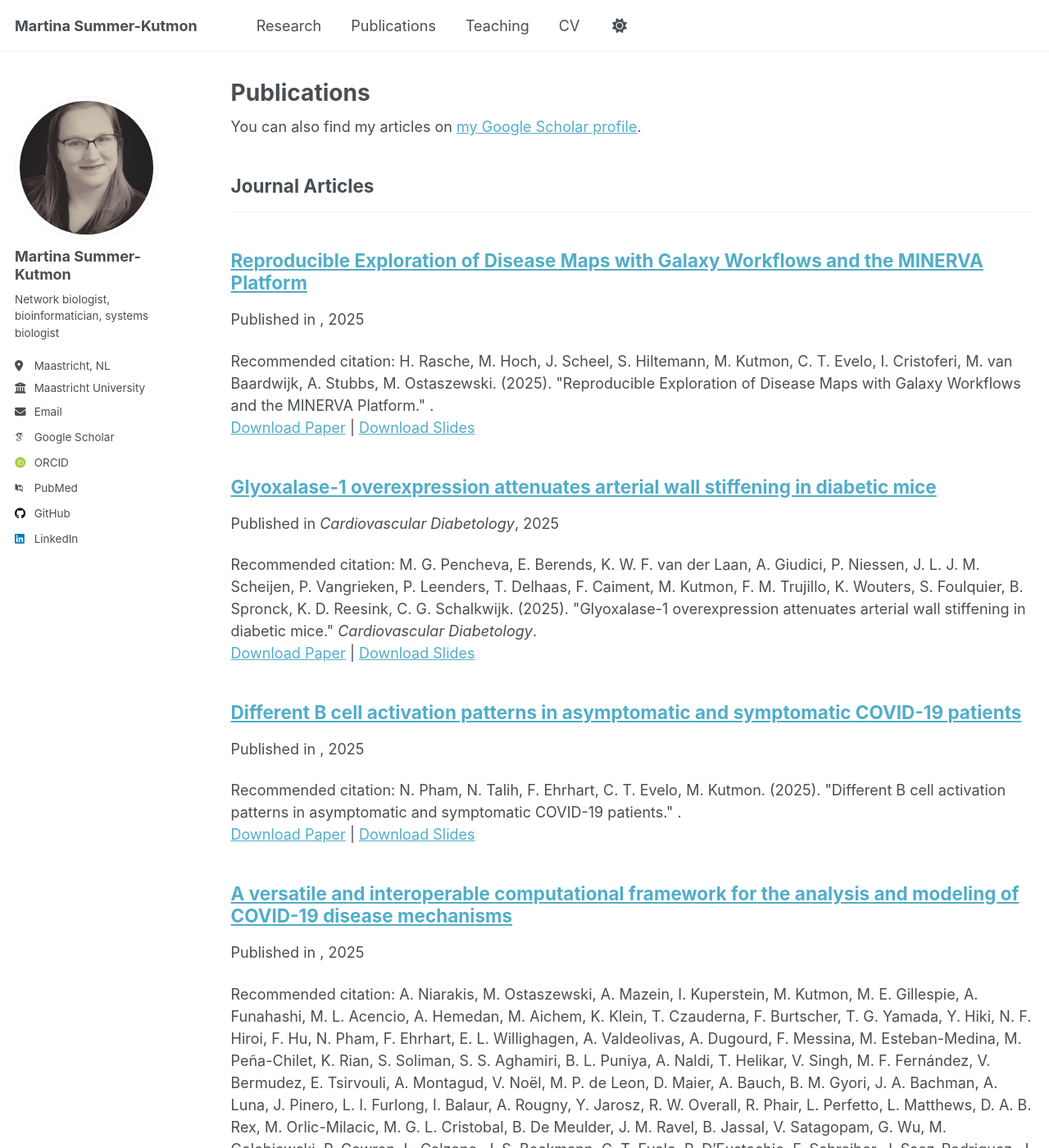
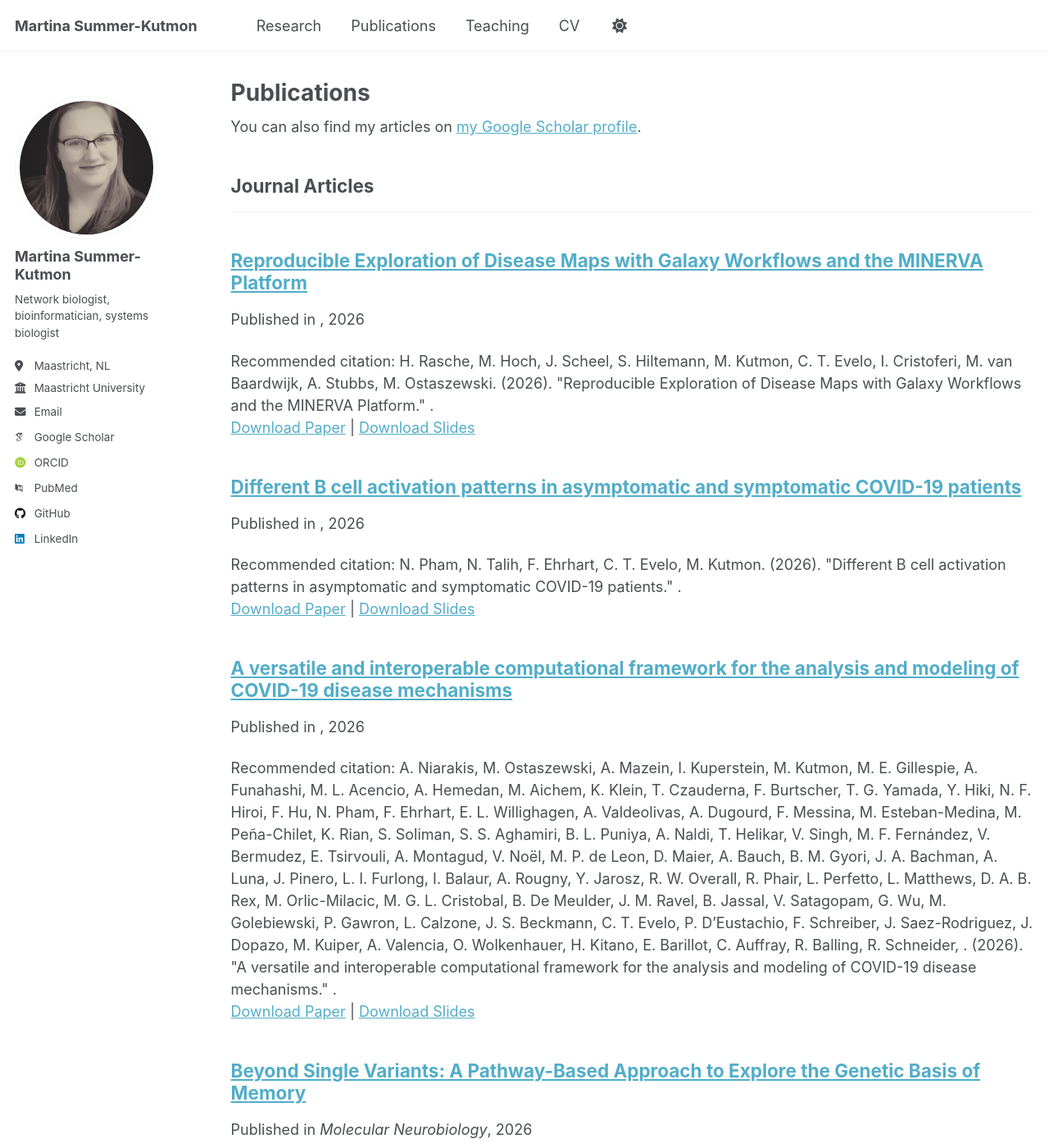
Before and after one commit to mkutmon/mkutmon.github.io, a Jekyll site: the page built from _pages/publications.html, in a window 1280 px wide and 1400 px high. Shown: the whole window at 82% size. Built offline with Jekyll 4.4.1, drawn with Linux system fonts in a browser that asks for light colours; some web fonts are replaced; a script that is not in the unit is left out; some of the changed text lies outside the part shown.

Commit message:
Auto-update publications from ORCID [2026-11-16]

```diff
--- /dev/null
+++ b/_publications/2026-101007s12035-025-05582-1.md
@@ -0,0 +1,16 @@
+---
+title: "Beyond Single Variants: A Pathway-Based Approach to Explore the Genetic Basis of Memory"
+collection: publications
+category: manuscripts
+permalink: /publication/2026-101007s12035-025-05582-1
+excerpt: ''
+date: 2026-01-01
+venue: 'Molecular Neurobiology'
+slidesurl: ''
+paperurl: 'https://doi.org/10.1007/s12035-025-05582-1'
+citation: 'D. van Beek, M. Kutmon, T. de Kok, I. Arts, M. Moerel, M. Adriaens. (2026). &quot;Beyond Single Variants: A Pathway-Based Approach to Explore the Genetic Basis of Memory.&quot; <i>Molecular Neurobiology</i>.'
+---
+
+D. van Beek, M. Kutmon, T. de Kok, I. Arts, M. Moerel, M. Adriaens. (2026). "Beyond Single Variants: A Pathway-Based Approach to Explore the Genetic Basis of Memory." *Molecular Neurobiology*.
+
+[Download paper](https://doi.org/10.1007/s12035-025-05582-1)
--- /dev/null
+++ b/_publications/2026-10110120221217520865.md
@@ -0,0 +1,16 @@
+---
+title: "A versatile and interoperable computational framework for the analysis and modeling of COVID-19 disease mechanisms"
+collection: publications
+category: manuscripts
+permalink: /publication/2026-10110120221217520865
+excerpt: ''
+date: 2026-01-01
+venue: ''
+slidesurl: ''
+paperurl: 'https://doi.org/10.1101/2022.12.17.520865'
+citation: 'A. Niarakis, M. Ostaszewski, A. Mazein, I. Kuperstein, M. Kutmon, M. E. Gillespie, A. Funahashi, M. L. Acencio, A. Hemedan, M. Aichem, K. Klein, T. Czauderna, F. Burtscher, T. G. Yamada, Y. Hiki, N. F. Hiroi, F. Hu, N. Pham, F. Ehrhart, E. L. Willighagen, A. Valdeolivas, A. Dugourd, F. Messina, M. Esteban-Medina, M. Peña-Chilet, K. Rian, S. Soliman, S. S. Aghamiri, B. L. Puniya, A. Naldi, T. Helikar, V. Singh, M. F. Fernández, V. Bermudez, E. Tsirvouli, A. Montagud, V. Noël, M. P. de Leon, D. Maier, A. Bauch, B. M. Gyori, J. A. Bachman, A. Luna, J. Pinero, L. I. Furlong, I. Balaur, A. Rougny, Y. Jarosz, R. W. Overall, R. Phair, L. Perfetto, L. Matthews, D. A. B. Rex, M. Orlic-Milacic, M. G. L. Cristobal, B. De Meulder, J. M. Ravel, B. Jassal, V. Satagopam, G. Wu, M. Golebiewski, P. Gawron, L. Calzone, J. S. Beckmann, C. T. Evelo, P. D’Eustachio, F. Schreiber, J. Saez-Rodriguez, J. Dopazo, M. Kuiper, A. Valencia, O. Wolkenhauer, H. Kitano, E. Barillot, C. Auffray, R. Balling, R. Schneider, . (2026). &quot;A versatile and interoperable computational framework for the analysis and modeling of COVID-19 disease mechanisms.&quot; <i></i>.'
+---
+
+A. Niarakis, M. Ostaszewski, A. Mazein, I. Kuperstein, M. Kutmon, M. E. Gillespie, A. Funahashi, M. L. Acencio, A. Hemedan, M. Aichem, K. Klein, T. Czauderna, F. Burtscher, T. G. Yamada, Y. Hiki, N. F. Hiroi, F. Hu, N. Pham, F. Ehrhart, E. L. Willighagen, A. Valdeolivas, A. Dugourd, F. Messina, M. Esteban-Medina, M. Peña-Chilet, K. Rian, S. Soliman, S. S. Aghamiri, B. L. Puniya, A. Naldi, T. Helikar, V. Singh, M. F. Fernández, V. Bermudez, E. Tsirvouli, A. Montagud, V. Noël, M. P. de Leon, D. Maier, A. Bauch, B. M. Gyori, J. A. Bachman, A. Luna, J. Pinero, L. I. Furlong, I. Balaur, A. Rougny, Y. Jarosz, R. W. Overall, R. Phair, L. Perfetto, L. Matthews, D. A. B. Rex, M. Orlic-Milacic, M. G. L. Cristobal, B. De Meulder, J. M. Ravel, B. Jassal, V. Satagopam, G. Wu, M. Golebiewski, P. Gawron, L. Calzone, J. S. Beckmann, C. T. Evelo, P. D’Eustachio, F. Schreiber, J. Saez-Rodriguez, J. Dopazo, M. Kuiper, A. Valencia, O. Wolkenhauer, H. Kitano, E. Barillot, C. Auffray, R. Balling, R. Schneider, . (2026). "A versatile and interoperable computational framework for the analysis and modeling of COVID-19 disease mechanisms." **.
+
+[Download paper](https://doi.org/10.1101/2022.12.17.520865)
--- /dev/null
+++ b/_publications/2026-10110120221219521064.md
@@ -0,0 +1,16 @@
+---
+title: "Different B cell activation patterns in asymptomatic and symptomatic COVID-19 patients"
+collection: publications
+category: manuscripts
+permalink: /publication/2026-10110120221219521064
+excerpt: ''
+date: 2026-01-01
+venue: ''
+slidesurl: ''
+paperurl: 'https://doi.org/10.1101/2022.12.19.521064'
+citation: 'N. Pham, N. Talih, F. Ehrhart, C. T. Evelo, M. Kutmon. (2026). &quot;Different B cell activation patterns in asymptomatic and symptomatic COVID-19 patients.&quot; <i></i>.'
+---
+
+N. Pham, N. Talih, F. Ehrhart, C. T. Evelo, M. Kutmon. (2026). "Different B cell activation patterns in asymptomatic and symptomatic COVID-19 patients." **.
+
+[Download paper](https://doi.org/10.1101/2022.12.19.521064)
--- /dev/null
+++ b/_publications/2026-1020944preprints2024031211v1.md
@@ -0,0 +1,16 @@
+---
+title: "Reproducible Exploration of Disease Maps with Galaxy Workflows and the MINERVA Platform"
+collection: publications
+category: manuscripts
+permalink: /publication/2026-1020944preprints2024031211v1
+excerpt: ''
+date: 2026-01-01
+venue: ''
+slidesurl: ''
+paperurl: 'https://doi.org/10.20944/preprints202403.1211.v1'
+citation: 'H. Rasche, M. Hoch, J. Scheel, S. Hiltemann, M. Kutmon, C. T. Evelo, I. Cristoferi, M. van Baardwijk, A. Stubbs, M. Ostaszewski. (2026). &quot;Reproducible Exploration of Disease Maps with Galaxy Workflows and the MINERVA Platform.&quot; <i></i>.'
+---
+
+H. Rasche, M. Hoch, J. Scheel, S. Hiltemann, M. Kutmon, C. T. Evelo, I. Cristoferi, M. van Baardwijk, A. Stubbs, M. Ostaszewski. (2026). "Reproducible Exploration of Disease Maps with Galaxy Workflows and the MINERVA Platform." **.
+
+[Download paper](https://doi.org/10.20944/preprints202403.1211.v1)
```
Also changed, not shown: _publications/2020-1015252msb20199110.md (+3 -3 lines).
